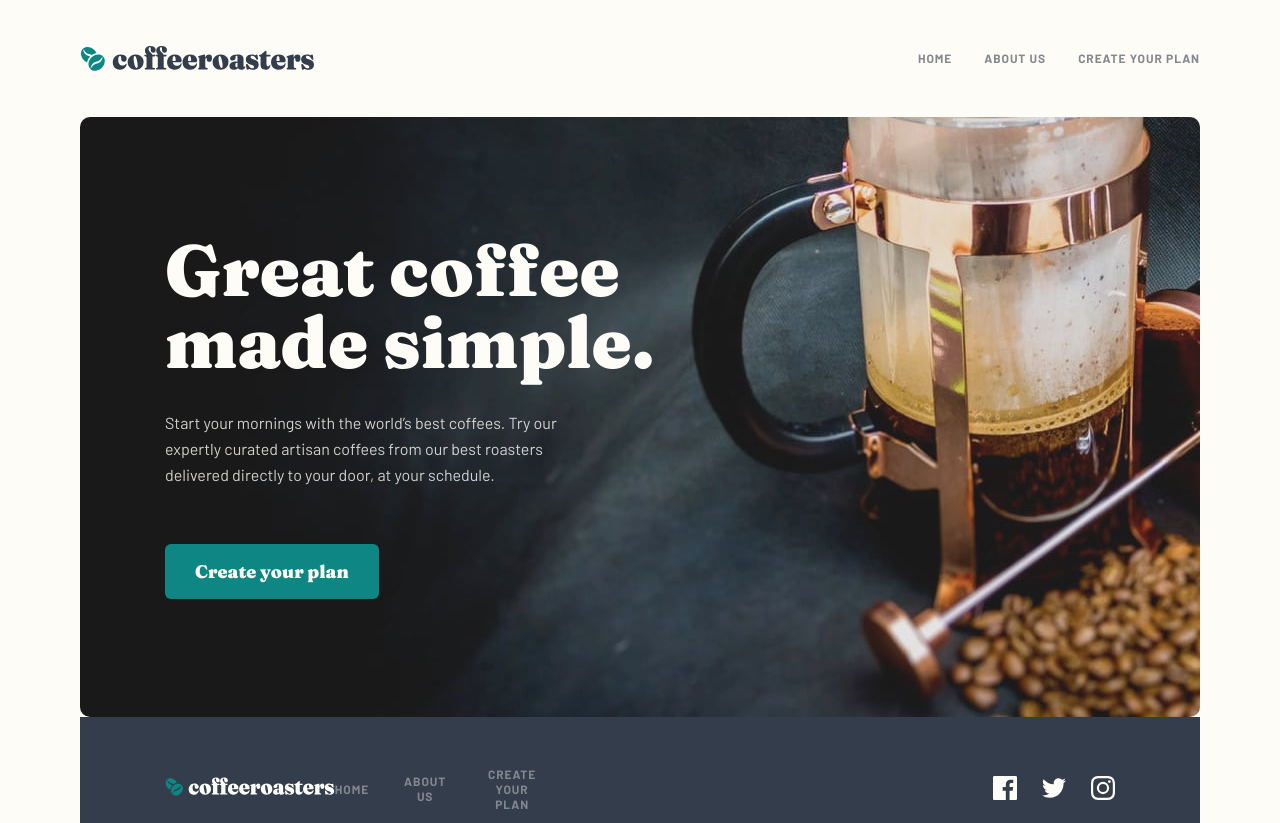
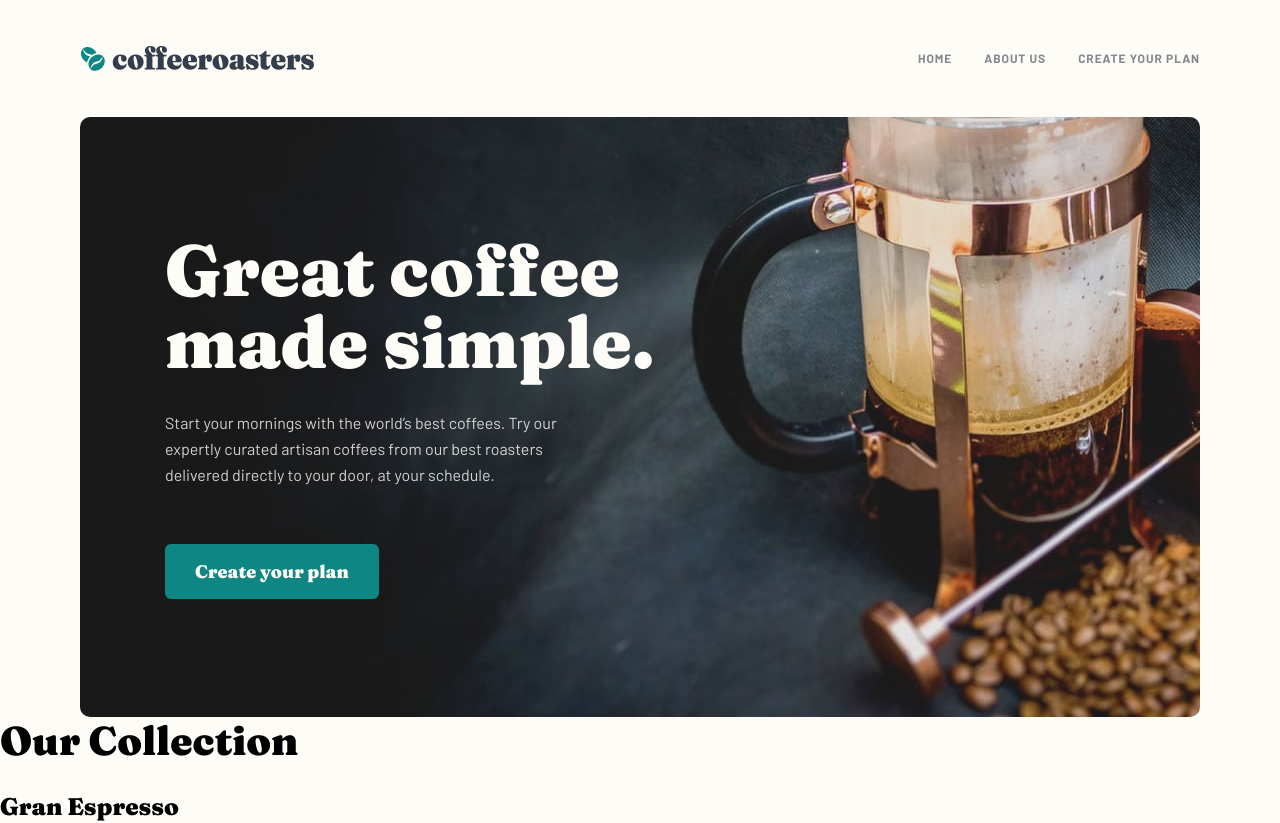
Before and after one commit to vickievien/coffee-roasters, a Next.js app: page / in a window 1280 px wide. Shown: the top 823 px of the page. Built offline with nearby package versions, Linux system fonts and the light colour scheme.

Commit message:
:up: update: add HomeCollection component to homepage

```diff
--- a/pages/index.js
+++ b/pages/index.js
@@ -1,3 +1,4 @@
+import HomeCollection from '../components/home/collection'
 import HomeHero from '../components/home/hero'
 import styles from '../styles/Home.module.css'
 
@@ -5,6 +6,7 @@ export default function Home() {
   return (
     <div>
       <HomeHero />
+      <HomeCollection />
 
     </div>
   )
```
